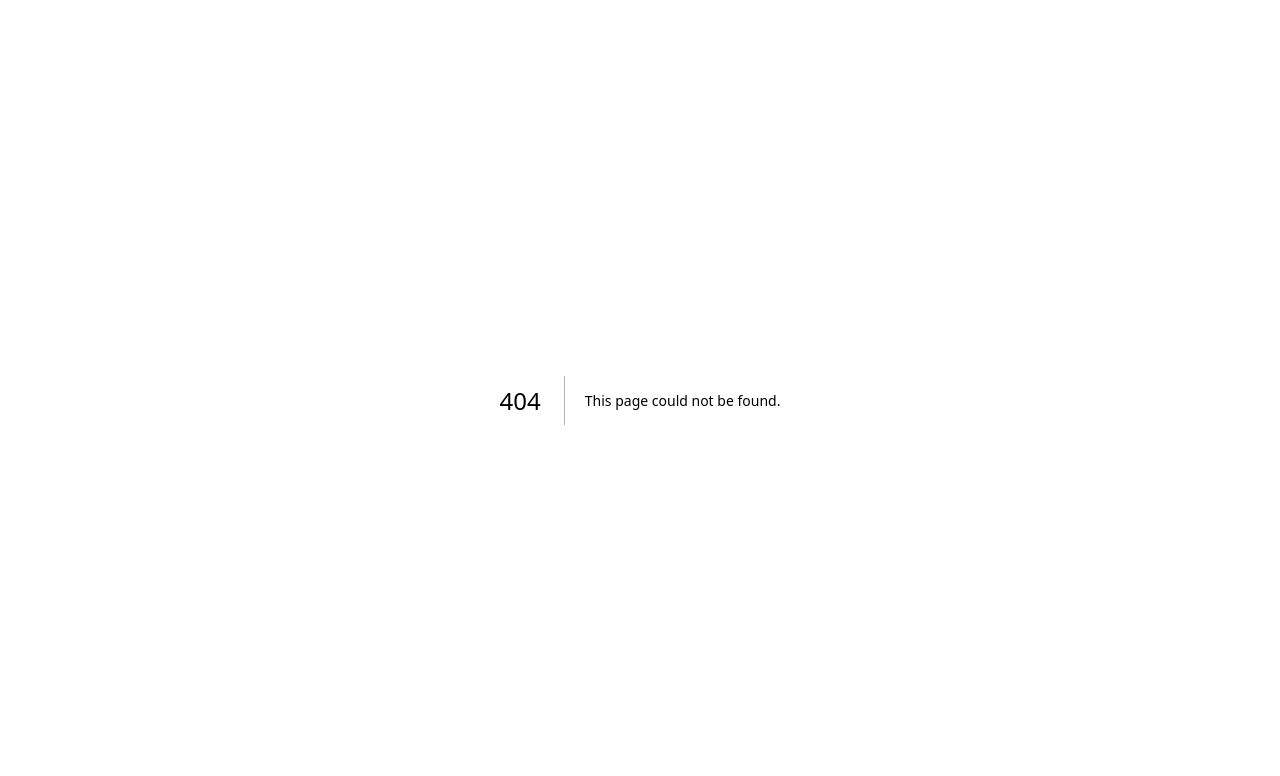
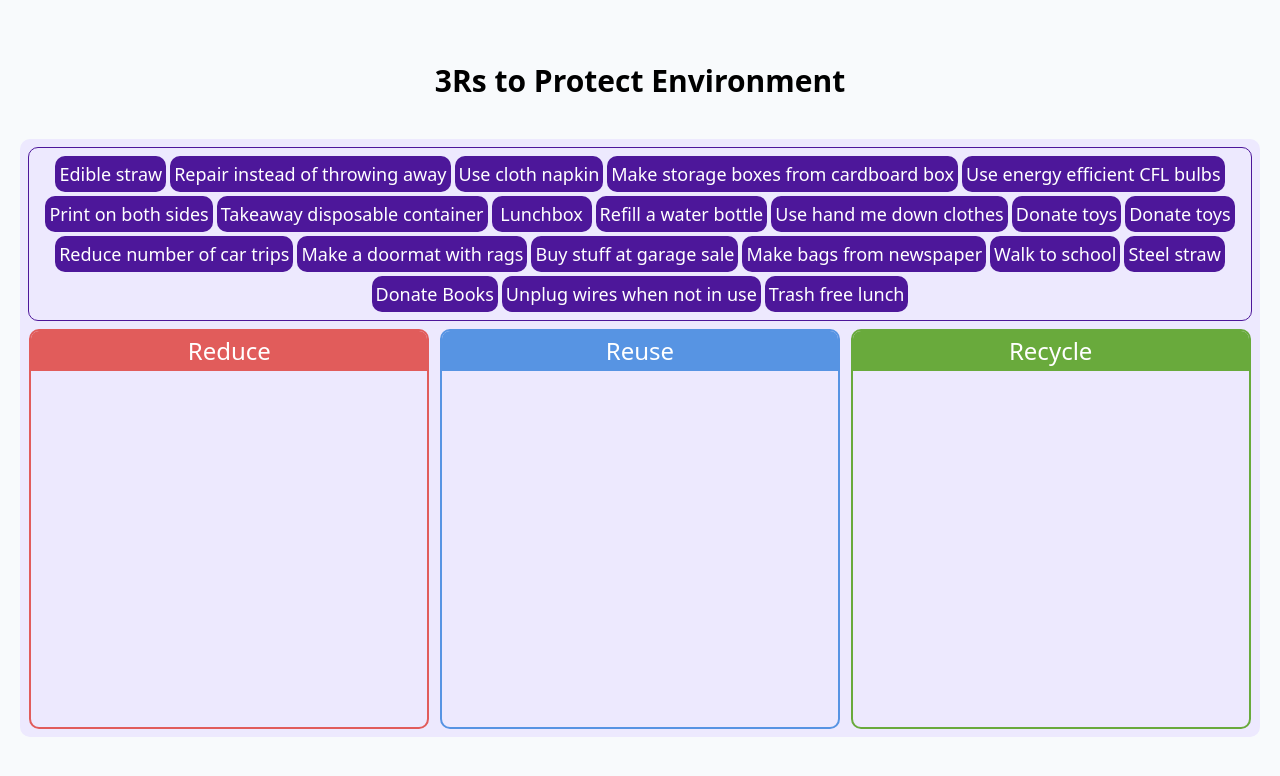
Before and after one commit to vyomr-innovations/module3-hosting-activities, a Next.js app: page /C20-L2-A3 in a window 1280 px wide. Before the commit this address had no page. Shown: the top 776 px of the page. Built offline with nearby package versions, Linux system fonts and the light colour scheme.

Commit message:
add new activity C20-L2-A3

```diff
--- /dev/null
+++ b/src/DataC20-L2-A3/dropData.json
@@ -0,0 +1,14 @@
+[
+    {
+        "value":"Reduce",
+        "bg":"#e15c5b"
+    },
+    {
+        "value":"Reuse",
+        "bg":"#5794e3"
+    },
+     {
+        "value":"Recycle",
+        "bg":"#69aa3c"
+    }
+]
--- /dev/null
+++ b/src/DataC20-L2-A3/masterList.json
@@ -0,0 +1,107 @@
+[
+    {
+        "text":"Edible straw",
+        "value":"Reduce",
+         "bg":"#e15c5b"
+    },
+    {
+        "text":"Repair instead of throwing away",
+        "value":"Reduce",
+         "bg":"#e15c5b"
+    },
+    {
+        "text":"Use cloth napkin",
+        "value":"Reuse",
+         "bg":"#5794e3"
+    },
+    {
+        "text":"Make storage boxes from cardboard box",
+        "value":"Recycle",
+        "bg":"#69aa3c"
+    },
+    {
+        "text":"Use energy efficient CFL bulbs",
+        "value":"Reduce",
+         "bg":"#e15c5b"
+    },
+    {
+        "text":"Print on both sides",
+        "value":"Reduce",
+         "bg":"#e15c5b"
+    },
+    {
+        "text":"Takeaway disposable container",
+        "value":"Reduce",
+         "bg":"#e15c5b"
+    },
+    {
+        "text":"Lunchbox",
+        "value":"Reuse",
+         "bg":"#5794e3"
+    },
+    {
+        "text":"Refill a water bottle",
+        "value":"Reuse",
+         "bg":"#5794e3"
+    },
+    {
+        "text":"Use hand me down clothes",
+        "value":"Reuse",
+         "bg":"#5794e3"
+    } ,
+    {
+        "text":"Donate toys",
+        "value":"Reuse",
+         "bg":"#5794e3"
+    },
+    {
+        "text":"Donate toys",
+        "value":"Reuse",
+         "bg":"#5794e3"
+    },
+    {
+        "text":"Reduce number of car trips",
+        "value":"Reduce",
+         "bg":"#e15c5b"
+    } ,
+    {
+        "text":"Make a doormat with rags",
+        "value":"Recycle",
+        "bg":"#69aa3c"
+    } ,
+    {
+        "text":"Buy stuff at garage sale",
+        "value":"Reuse",
+         "bg":"#5794e3"
+    },
+     {
+        "text":"Make bags from newspaper",
+        "value":"Recycle",
+        "bg":"#69aa3c"
+    },
+    {
+        "text":"Walk to school",
+        "value":"Reduce",
+         "bg":"#e15c5b"
+    },
+    {
+        "text":"Steel straw",
+        "value":"Reuse",
+         "bg":"#5794e3"
+    },
+     {
+        "text":"Donate Books",
+        "value":"Reuse",
+         "bg":"#5794e3"
+    },
+     {
+        "text":"Unplug wires when not in use",
+        "value":"Reduce",
+         "bg":"#e15c5b"
+    },
+    {
+        "text":"Trash free lunch",
+        "value":"Reduce",
+         "bg":"#e15c5b"
+    }
+]
--- /dev/null
+++ b/src/app/C20-L2-A3/page.tsx
@@ -0,0 +1,78 @@
+"use client";
+import React, { useState } from "react";
+import MastrList from "@/DataC20-L2-A3/masterList.json";
+import DropData from "@/DataC20-L2-A3/dropData.json";
+
+type DragDataType = {
+  text: string;
+  value: string;
+  bg: string;
+};
+const Page = () => {
+  const [dragItems, setDropItems] = useState<{ [key: number]: DragDataType[] }>(
+    {}
+  );
+
+  const [filterData,setFilterData]=useState(MastrList)
+  const handleDrag = (e: React.DragEvent, dragData: DragDataType) => {
+    e.dataTransfer.setData("dragItem", JSON.stringify(dragData));
+  };
+
+  const handleDrop = (e: React.DragEvent, index: number, value: string) => {
+    const dropItem = JSON.parse(e.dataTransfer.getData("dragItem"));
+    if (value === dropItem.value) {
+      setDropItems((prev) => ({
+        ...prev,
+        [index]: prev[index] ? [...prev[index], dropItem] : [dropItem],
+      }));
+      setFilterData((prev)=>prev.filter((item)=>item.text != dropItem.text))
+    }
+  };
+  return (
+    <div className="min-h-screen flex items-center justify-center flex-col gap-10 p-5 bg-[#F8FAFC]">
+        <h3 className="text-3xl font-bold text-black text-center">3Rs to Protect Environment</h3>
+      <div className="grid grid-cols-12 bg-violet-100 rounded-lg gap-2 place-items-center w-full p-2">
+        <div className="col-span-12 border  flex rounded-lg  justify-center items-center gap-1 flex-wrap p-2  border-violet-900">
+          {filterData.map((item, index) => (
+            <button
+              draggable
+              onDragStart={(e) => handleDrag(e, item)}
+              key={index}
+              className="text-lg text-center rounded-lg bg-violet-900 text-white min-w-[100px] p-1"
+            >
+              {item.text}
+            </button>
+          ))}
+        </div>
+        {DropData.map((item, index) => (
+          <div
+          key={index}
+            onDragOver={(e) => e.preventDefault()}
+            onDrop={(e) => handleDrop(e, index, item.value)}
+            style={{ border: `2px solid ${item.bg}` }}
+            className="col-span-4 flex justify-start gap-1 items-center flex-col  rounded-lg min-h-[400px] min-w-[400px] overflow-hidden "
+          >
+            <h3
+              style={{ backgroundColor: ` ${item.bg}` }}
+              className="text-2xl p-1  w-full text-center text-white"
+            >
+              {item.value}
+            </h3>
+
+            {dragItems[index]?.map((item, index) => (
+              <span
+                key={index}
+                style={{ backgroundColor: ` ${item.bg}` }}
+                className="text-xl p-1 min-w-[300px] rounded-lg text-center text-white"
+              >
+                {item.text}
+              </span>
+            ))}
+          </div>
+        ))}
+      </div>
+    </div>
+  );
+};
+
+export default Page;
--- a/src/lib/routes.json
+++ b/src/lib/routes.json
@@ -10,5 +10,9 @@
     {
         "link": "C19-L1-A1",
         "activity": "RULER"
+    },
+    {
+        "link": "C20-L2-A3",
+        "activity": "3Rs to Protect Environment"
     }
 ]
```
